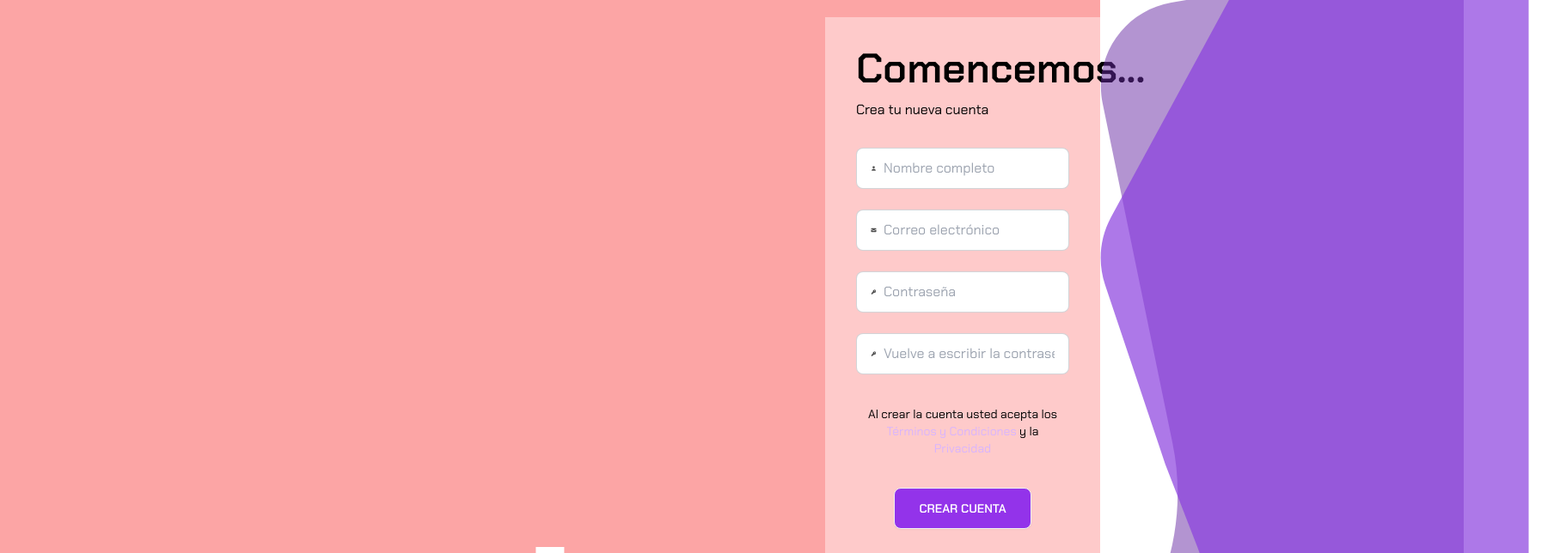
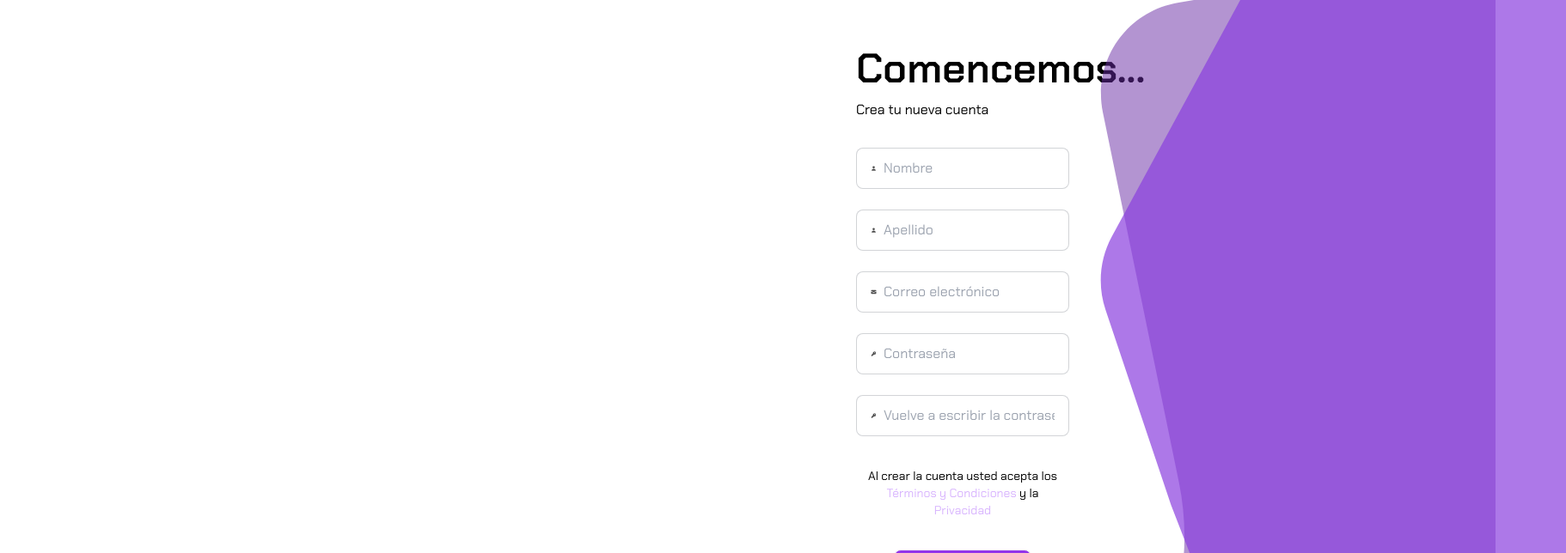
Before and after one commit to K-FinCity/fincity-frontend, a Next.js app: page /registro in a window 1280 px wide. Shown: the top 644 px of the page at 86% size, 1822 px wide, since content can reach past the window. Built offline with nearby package versions, Linux system fonts and the light colour scheme.

Commit message:
feat: Successful and functional base endpoint

```diff
--- a/pages/registro.jsx
+++ b/pages/registro.jsx
@@ -18,13 +18,34 @@ export default function Page() {
     handleSubmit,
     reset,
   } = useForm();
-  const onSubmit = (data) => {
-    reset();
-    console.log(data);
+
+  const onSubmit = async (data) => {
+    try {
+      //reset();
+      delete data.confirmPassword;
+
+      console.log({ ...data, role: '6676ee3c23f3b664bbf5f50d', user: null });
+
+      const r = await fetch('http://localhost:3002/users', {
+        method: 'POST',
+        headers: { 'Content-Type': 'application/json; charset=utf-8' },
+        body: JSON.stringify({
+          ...data,
+          role: '6676ee3c23f3b664bbf5f50d',
+          user: null,
+        }),
+      });
+
+      const response = await r.json();
+
+      console.log(response);
+    } catch (e) {
+      console.error(e);
+    }
   };
 
   return (
-    <div className="flex flex-row-reverse lg:min-h-screen w-screen bg-red-300">
+    <div className="flex flex-col lg:flex-row-reverse lg:min-h-screen w-screen">
       <div className="relative">
         <svg
           xmlns="http://www.w3.org/2000/svg"
@@ -77,13 +98,11 @@ export default function Page() {
           />
         </svg>
       </div>
-      <main
-        className={`${chakra.className} mt-5 p-5 md:p-9 lg:w-1/4 bg-red-200`}
-      >
+      <main className={`${chakra.className} mt-5 p-5 md:p-9 lg:w-1/4`}>
         <h1 className="text-5xl font-bold">Comencemos...</h1>
         <h2 className="mt-3 text-base">Crea tu nueva cuenta</h2>
         <form
-          className="flex flex-col  items-center gap-6 mt-8"
+          className="flex flex-col items-center gap-6 mt-8"
           onSubmit={handleSubmit(onSubmit)}
         >
           <label className="input input-bordered flex items-center gap-2 w-full bg-white">
@@ -98,22 +117,47 @@ export default function Page() {
             <input
               type="text"
               className="grow bg-white"
-              placeholder="Nombre completo"
-              {...register('fullName', {
+              placeholder="Nombre"
+              {...register('first_name', {
                 required: 'El nombre es necesario.',
-                minLength: {
-                  value: 8,
-                  message: 'El nombre es demasiado corto.',
-                },
                 pattern: {
-                  value: /^[a-zA-Z\\s]+/,
+                  value: /^\S*$/,
                   message: 'No parece un nombre válido.',
                 },
               })}
             />
           </label>
 
-          {errors?.fullName && <ErrorMessage msg={errors?.fullName.message} />}
+          {errors?.first_name && (
+            <ErrorMessage msg={errors?.first_name.message} />
+          )}
+
+          <label className="input input-bordered flex items-center gap-2 w-full bg-white">
+            <svg
+              xmlns="http://www.w3.org/2000/svg"
+              viewBox="0 0 16 16"
+              fill="currentColor"
+              className="h-4 w-4 opacity-70"
+            >
+              <path d="M8 8a3 3 0 1 0 0-6 3 3 0 0 0 0 6ZM12.735 14c.618 0 1.093-.561.872-1.139a6.002 6.002 0 0 0-11.215 0c-.22.578.254 1.139.872 1.139h9.47Z" />
+            </svg>
+            <input
+              type="text"
+              className="grow bg-white"
+              placeholder="Apellido"
+              {...register('last_name', {
+                required: 'El nombre es necesario.',
+                pattern: {
+                  value: /^\S*$/,
+                  message: 'No parece un nombre válido.',
+                },
+              })}
+            />
+          </label>
+
+          {errors?.last_name && (
+            <ErrorMessage msg={errors?.last_name.message} />
+          )}
 
           <label className="input input-bordered flex items-center gap-2 w-full bg-white">
             <svg
@@ -129,7 +173,7 @@ export default function Page() {
               type="text"
               className="grow"
               placeholder="Correo electrónico"
-              {...register('mail', {
+              {...register('email', {
                 required: 'El correo electrónico es necesario.',
                 minLength: {
                   value: 8,
@@ -144,7 +188,7 @@ export default function Page() {
             />
           </label>
 
-          {errors?.mail && <ErrorMessage msg={errors?.mail.message} />}
+          {errors?.email && <ErrorMessage msg={errors?.email.message} />}
 
           <label className="input input-bordered flex items-center gap-2 w-full bg-white">
             <svg
```
